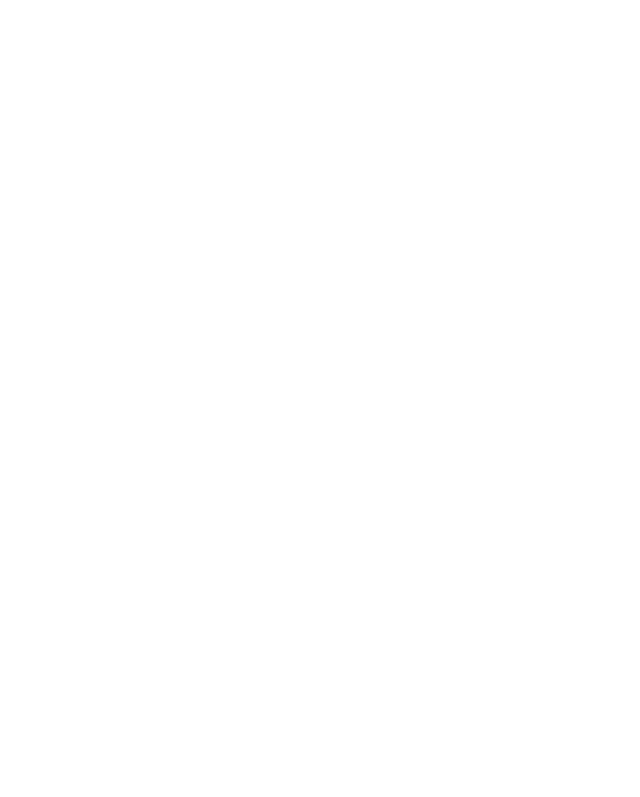
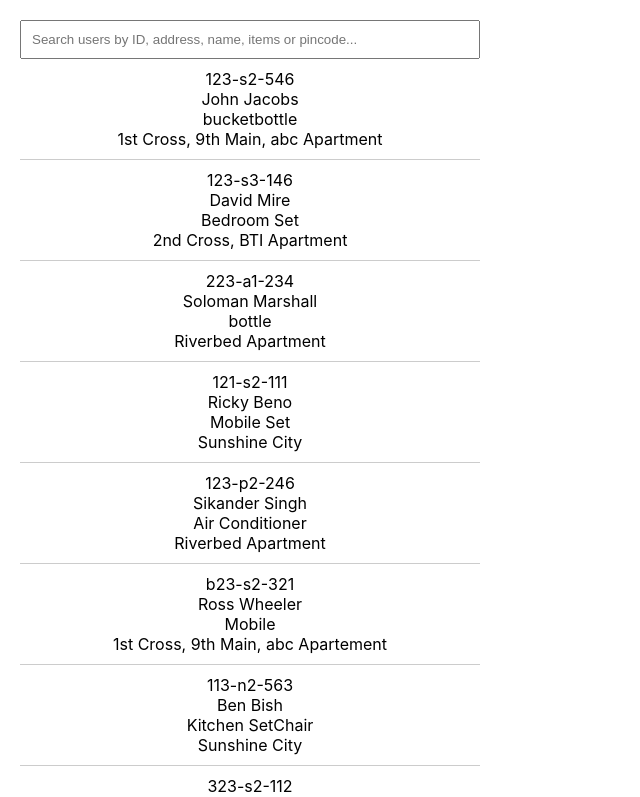
Before and after one commit to rithikachowta08/locus-assignment, a React (Create React App) app: page / in a window 1280 px wide. Shown: the top 797 px of the page, without its empty margins (0-640 px from the left). Built offline with nearby package versions, Linux system fonts and the light colour scheme.

Commit message:
Create user components

```diff
--- a/package.json
+++ b/package.json
@@ -3,6 +3,8 @@
   "version": "0.1.0",
   "private": true,
   "dependencies": {
+    "node-sass": "^4.12.0",
+    "prop-types": "^15.7.2",
     "react": "^16.8.6",
     "react-dom": "^16.8.6",
     "react-scripts": "3.0.1"
@@ -27,5 +29,8 @@
       "last 1 firefox version",
       "last 1 safari version"
     ]
+  },
+  "devDependencies": {
+    "eslint-loader": "^2.2.1"
   }
 }
--- a/src/App.js
+++ b/src/App.js
@@ -1,8 +1,13 @@
 import React from 'react';
+import Search from './components/Search/Search';
 import './App.css';
 
 function App() {
-  return <div className="App" />;
+  return (
+    <div className="App">
+      <Search />
+    </div>
+  );
 }
 
 export default App;
--- a/src/components/User/Address.js
+++ b/src/components/User/Address.js
@@ -0,0 +1,12 @@
+import React from 'react';
+import PropTypes from 'prop-types';
+
+const Address = props => {
+  return <div>{props.address}</div>;
+};
+
+Address.propTypes = {
+  address: PropTypes.string.isRequired
+};
+
+export default Address;
--- a/src/components/User/Header.js
+++ b/src/components/User/Header.js
@@ -0,0 +1,18 @@
+import React from 'react';
+import PropTypes from 'prop-types';
+
+const Header = props => {
+  return (
+    <div>
+      <div>{props.id}</div>
+      <div>{props.name}</div>
+    </div>
+  );
+};
+
+Header.propTypes = {
+  id: PropTypes.string.isRequired,
+  name: PropTypes.string.isRequired
+};
+
+export default Header;
--- a/src/components/User/Items.js
+++ b/src/components/User/Items.js
@@ -0,0 +1,12 @@
+import React from 'react';
+import PropTypes from 'prop-types';
+
+const Items = props => {
+  return <div>{props.items}</div>;
+};
+
+Items.propTypes = {
+  items: PropTypes.array.isRequired
+};
+
+export default Items;
--- a/src/components/User/User.js
+++ b/src/components/User/User.js
@@ -0,0 +1,23 @@
+import React from 'react';
+import PropTypes from 'prop-types';
+import Header from './Header';
+import Items from './Items';
+import Address from './Address';
+import './User.scss';
+
+const User = props => {
+  const { id, name, items, address, pincode } = props.data;
+  return (
+    <div className="user">
+      <Header id={id} name={name} />
+      <Items items={items} />
+      <Address address={address} pincode={pincode} />
+    </div>
+  );
+};
+
+User.propTypes = {
+  data: PropTypes.object.isRequired
+};
+
+export default User;
--- /dev/null
+++ b/src/components/User/User.scss
@@ -0,0 +1,5 @@
+.user{
+  box-sizing: border-box;
+  padding: 10px;
+  border-bottom: 1px solid #ccc;
+}
```
Also changed, not shown: 1 other file (tests, documents, lock files or other folders).
